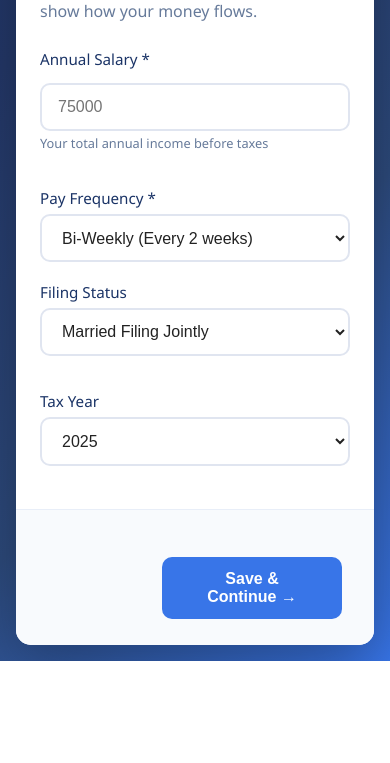
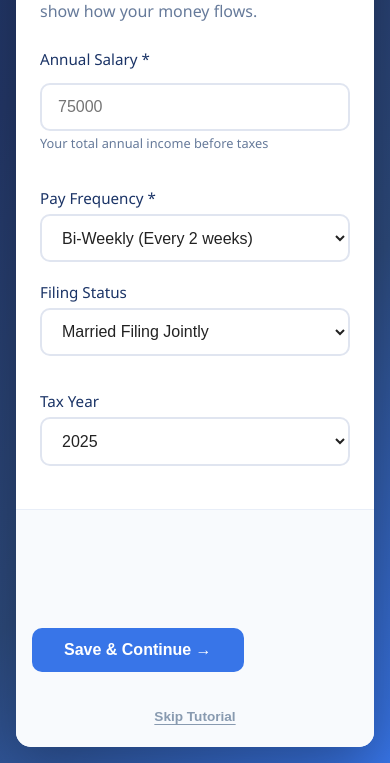
Before and after one commit to SimulatorK/MoneyFlow, a FastAPI app: template app/templates/tutorial.html in a window 390 px wide. Shown: the part 580-1343 px from the top of the page. Before the commit the page ends 1241 px from the top, so only its background shows below. Run offline with FastAPI, Linux system fonts and the light colour scheme; the template is opened without the code that fills it, so the values that code supplies are empty.

Commit message:
Add skip tutorial button for users to bypass onboarding

```diff
--- a/app/templates/tutorial.html
+++ b/app/templates/tutorial.html
@@ -268,6 +268,35 @@
             border-top: 1px solid #e8eef8;
         }
 
+        .footer-left, .footer-right {
+            flex: 1;
+        }
+
+        .footer-center {
+            flex: 1;
+            text-align: center;
+        }
+
+        .footer-right {
+            text-align: right;
+        }
+
+        .btn-skip {
+            background: none;
+            border: none;
+            color: #889ab0;
+            font-size: 0.9em;
+            cursor: pointer;
+            padding: 0.5em 1em;
+            transition: all 0.2s;
+            text-decoration: underline;
+            text-underline-offset: 3px;
+        }
+
+        .btn-skip:hover {
+            color: var(--text-heading);
+        }
+
         .btn {
             padding: 0.8em 2em;
             border-radius: 10px;
@@ -371,6 +400,25 @@
             .form-row { grid-template-columns: 1fr; }
             .feature-grid { grid-template-columns: 1fr; }
             .step-label { font-size: 0.65em; width: 50px; }
+
+            .tutorial-footer {
+                flex-wrap: wrap;
+                gap: 0.8em;
+                padding: 1em;
+            }
+
+            .footer-left, .footer-right {
+                flex: 0 0 auto;
+            }
+
+            .footer-center {
+                flex: 0 0 100%;
+                order: 3;
+            }
+
+            .btn-skip {
+                font-size: 0.85em;
+            }
         }
     </style>
 </head>
@@ -600,12 +648,21 @@
 
         <!-- Footer with Navigation -->
         <div class="tutorial-footer">
+            <div class="footer-left">
                 <button class="btn btn-secondary" id="backBtn" onclick="previousStep()" style="visibility: hidden;">
                     ← Back
                 </button>
+            </div>
+            <div class="footer-center">
+                <button class="btn-skip" onclick="skipTutorial()">
+                    Skip Tutorial
+                </button>
+            </div>
+            <div class="footer-right">
                 <button class="btn btn-primary" id="nextBtn" onclick="nextStep()">
                     Save & Continue →
                 </button>
+            </div>
         </div>
     </div>
 
@@ -832,6 +889,28 @@
             }
         }
 
+        async function skipTutorial() {
+            if (!confirm('Are you sure you want to skip the tutorial? You can always access these features from the main menu.')) {
+                return;
+            }
+
+            try {
+                const response = await fetch('/tutorial/skip', {
+                    method: 'POST'
+                });
+
+                if (response.ok) {
+                    window.location.href = '/home';
+                } else {
+                    throw new Error('Failed to skip tutorial');
+                }
+            } catch (error) {
+                console.error('Error skipping tutorial:', error);
+                // Redirect anyway if there's an error
+                window.location.href = '/home';
+            }
+        }
+
         // Initialize
         updateProgress();
     </script>
```
Also changed, not shown: moneyflow.db (added), 2 other files. Lines whose indentation alone changed are shown as unchanged.
